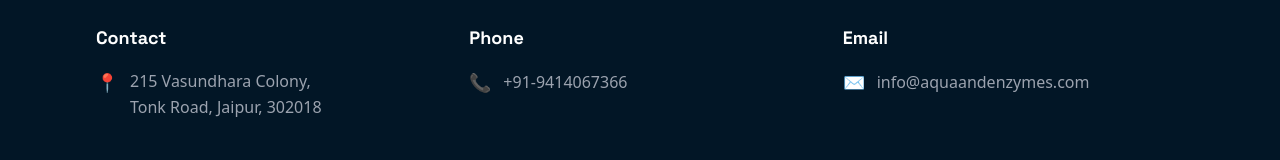
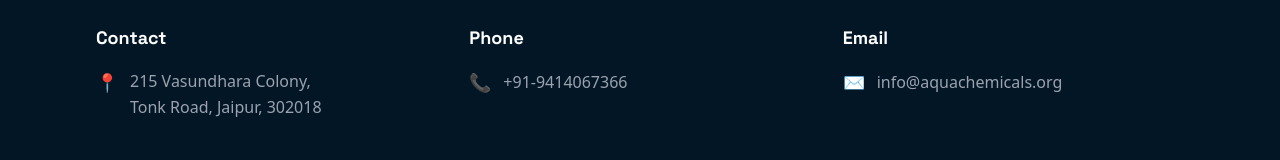
Before and after one commit to innovativesolutions2002/aqua-chemicals, a React (Vite) app in the folder client/: page /reseller in a window 1280 px wide. Shown: the part 2319-2479 px from the top of the page. Built offline with nearby package versions, Linux system fonts and the light colour scheme; no server answers.

Commit message:
Update footer with email

```diff
--- a/client/src/components/Footer.jsx
+++ b/client/src/components/Footer.jsx
@@ -187,7 +187,7 @@
                                     href="mailto:info@aquaandenzymes.com"
                                     className="hover:text-chem-400 transition break-all"
                                 >
-                                    info@aquaandenzymes.com
+                                    info@aquachemicals.org
                                 </a>
                             </div>
                         </div>
```
